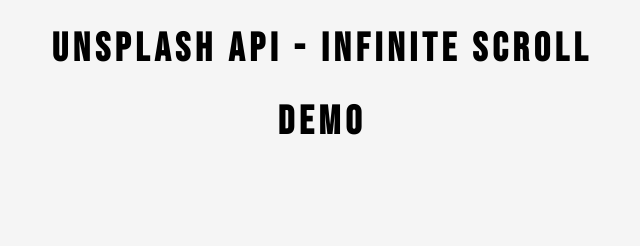
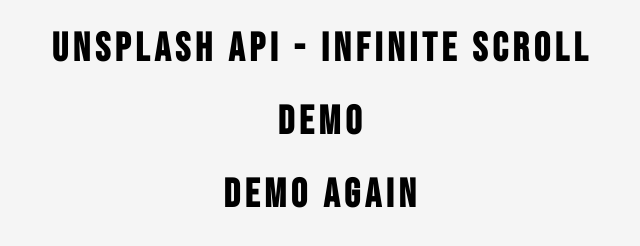
Before and after one commit to Demo-organization-assignment/Guthub-page_task, a plain HTML site: page index.html in a window 1280 px wide. Shown: the whole page, without its empty margins (318-958 px from the left). Drawn offline with Linux system fonts and the light colour scheme; no server answers.

Commit message:
again updating demo text

```diff
--- a/index.html
+++ b/index.html
@@ -12,6 +12,7 @@
     <!-- Script -->
     <h1>Unsplash API - Infinite Scroll</h1>
     <h1> DEMO </h1>
+    <h1> DEMO Again </h1>
     <div class="loader" id="loader" hidden>
         <img src="loader.svg" title="loading">
     </div>
```
